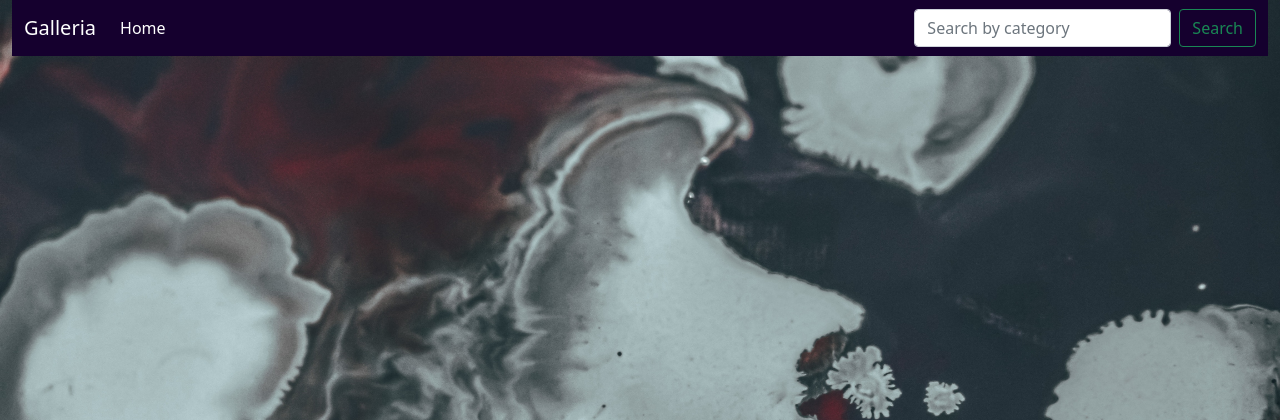
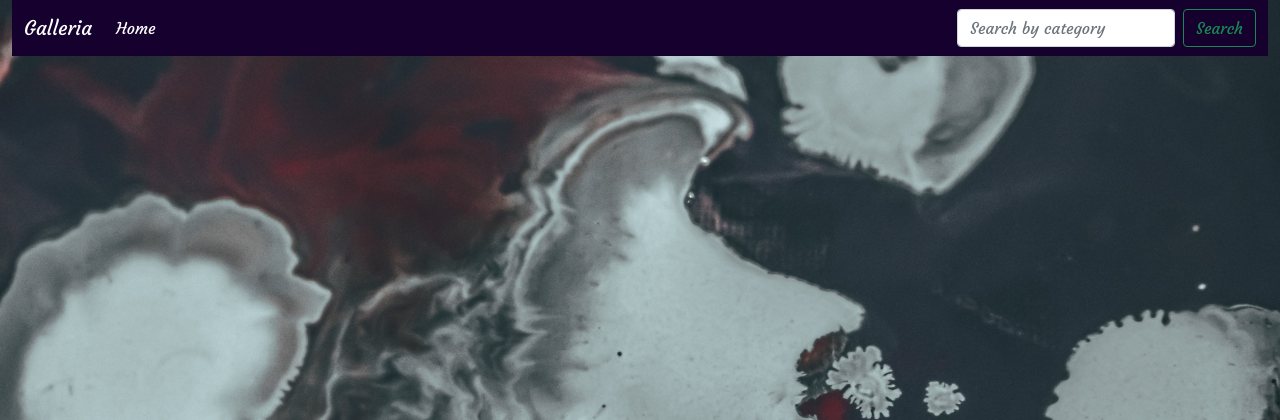
Before and after one commit to bensammwaniki/Gallery, a Django app: page / in a window 1280 px wide. Shown: the top 420 px of the page. Run offline with Django 3.2, Linux system fonts and the light colour scheme; data that the repository does not hold is empty; some libraries are stand-ins or nearby versions.

Commit message:
added google fonts

```diff
--- a/static/style.css
+++ b/static/style.css
@@ -1,7 +1,11 @@
+@import url('https://fonts.googleapis.com/css2?family=Courgette&display=swap');
+
+
 body{
     background-image: url("./img/bg1.jpg");
     background-repeat: no-repeat;
     background-size: cover;
+    font-family: 'Courgette', cursive;
 }
 .cardimg{
     margin: 10px;
```
